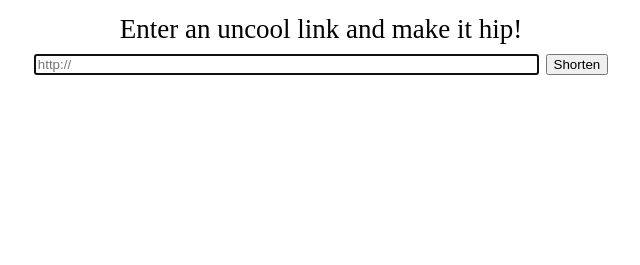
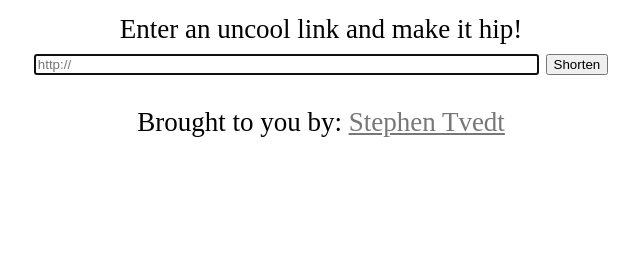
Before and after one commit to stvedt/url-shortener, a PHP site: page / in a window 1280 px wide. Shown: the part 257-522 px from the top of the page, without its empty margins (319-959 px from the left). Run offline with PHP 8.4, Linux system fonts and the light colour scheme; a stand-in replaces the project's code that opens the database connection; some libraries are stand-ins or nearby versions.

Commit message:
update font styling and copyright

```diff
--- a/index.php
+++ b/index.php
@@ -11,7 +11,7 @@ if(isset($_GET['code']) && !empty($_GET['code'])){
 <html lang="en-US">
 <head>
 <meta charset="UTF-8">
-<title>Simple URL's @ tvdt.us</title>
+<title>Tvdt.us - Clean, Short, URLs</title>
 
 <link href="style.css" rel="stylesheet" type="text/css">
 <script type="text/javascript" src="//use.typekit.net/uzk6kjm.js"></script>
@@ -65,7 +65,7 @@ function getUrl(){
   <p><input type="text" name="url" id="url" size="60" autofocus placeholder="http://" required /> <input id="button" type="button" value="Shorten" /></p>
 
   <div id="message"><p>&nbsp;</p></div>
-
+	<p class="copyright">Brought to you by: <a href="http://www.stephentvedt.com">Stephen Tvedt</a></p>
 </div>
 
 </body>
--- a/style.css
+++ b/style.css
@@ -1,27 +1,26 @@
-html{
+html {
 	font-size:18px;
 }
 body {
 	font-size: 1.5em;
 	font-family: "futura-pt";
 }
-
 a {
 	color: #777;
 	text-decoration: underlined;
 }
-
 #container {
 	width: 90%;
 	margin:0px auto;
 	text-align: center;
 }
-
 h1 {
 	font-size: 2em;
 	margin:0;
 }
-
-p{
+p {
 	margin:0;
 }
+.copyright {
+	font-size:1em;
+}
```
Lines whose indentation alone changed are shown as unchanged.
